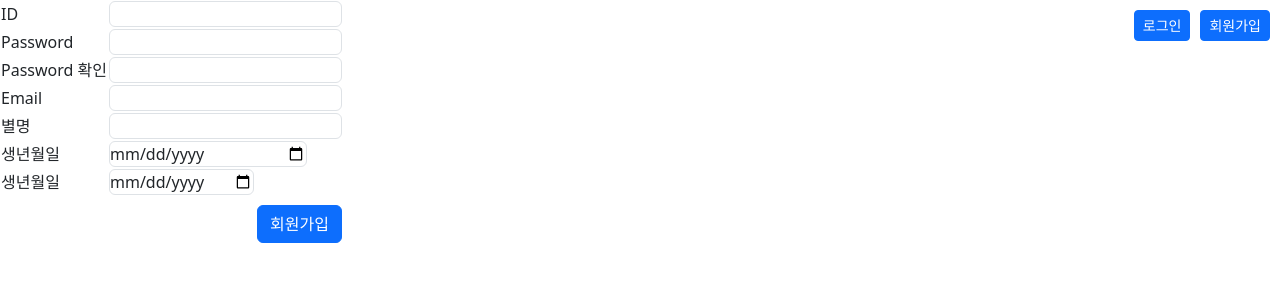
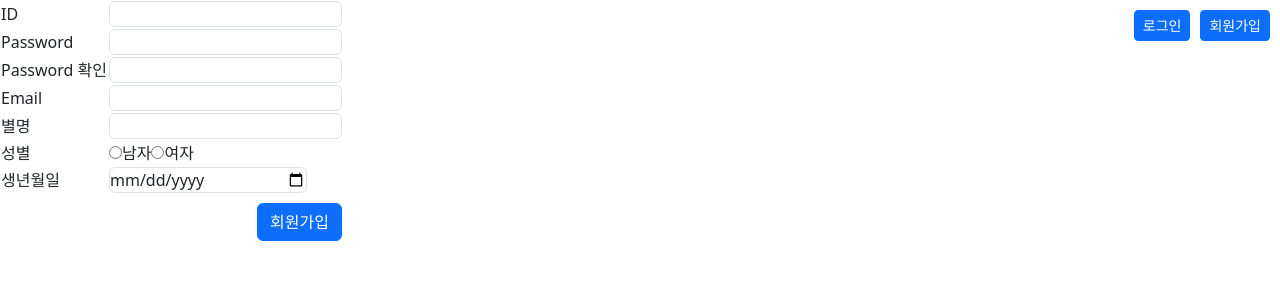
Before and after one commit to prgrms-be-devcourse/NBE3-4-3-Team15, a Next.js app in the folder frontend/: page /member/join in a window 1280 px wide. Shown: the top 300 px of the page. Built offline with nearby package versions, Linux system fonts and the light colour scheme; no server answers; what openapi-fetch would draw is missing.

Commit message:
refactor: 회원가입

```diff
--- a/frontend/src/app/member/join/page.tsx
+++ b/frontend/src/app/member/join/page.tsx
@@ -22,9 +22,9 @@ export default function Login() {
         body: {
           username: id,
           password1: password1,
-          password2: "",
-          email: "",
-          nickname: "",
+          password2: password2,
+          email: email,
+          nickname: nickname,
           gender: gender,
           birth: birth,
         },
@@ -84,7 +84,7 @@ export default function Login() {
                   type="text"
                   className="border rounded"
                   value={email}
-                  onChange={(e) => setPassword1(e.target.value)}
+                  onChange={(e) => setEmail(e.target.value)}
                   required
                 />
               </td>
@@ -102,15 +102,28 @@ export default function Login() {
               </td>
             </tr>
             <tr>
-              <td>생년월일</td>
+              <td>성별</td>
               <td>
-                <input
-                  type="date"
-                  className="border rounded"
-                  value={birth}
-                  onChange={(e) => setBirth(e.target.value)}
-                  style={{ width: "198px" }}
-                />
+                <label>
+                  <input
+                    type="radio"
+                    value="0"
+                    checked={gender === "0"}
+                    onChange={(e) => setGender(e.target.value)} // 남자 선택 시 상태 업데이트
+                    required
+                  />
+                  남자
+                </label>
+                <label>
+                  <input
+                    type="radio"
+                    value="1"
+                    checked={gender === "1"}
+                    onChange={(e) => setGender(e.target.value)} // 여자 선택 시 상태 업데이트
+                    required
+                  />
+                  여자
+                </label>
               </td>
             </tr>
             <tr>
@@ -121,7 +134,7 @@ export default function Login() {
                   className="border rounded"
                   value={birth}
                   onChange={(e) => setBirth(e.target.value)}
-                  required
+                  style={{ width: "198px" }}
                 />
               </td>
             </tr>
```
